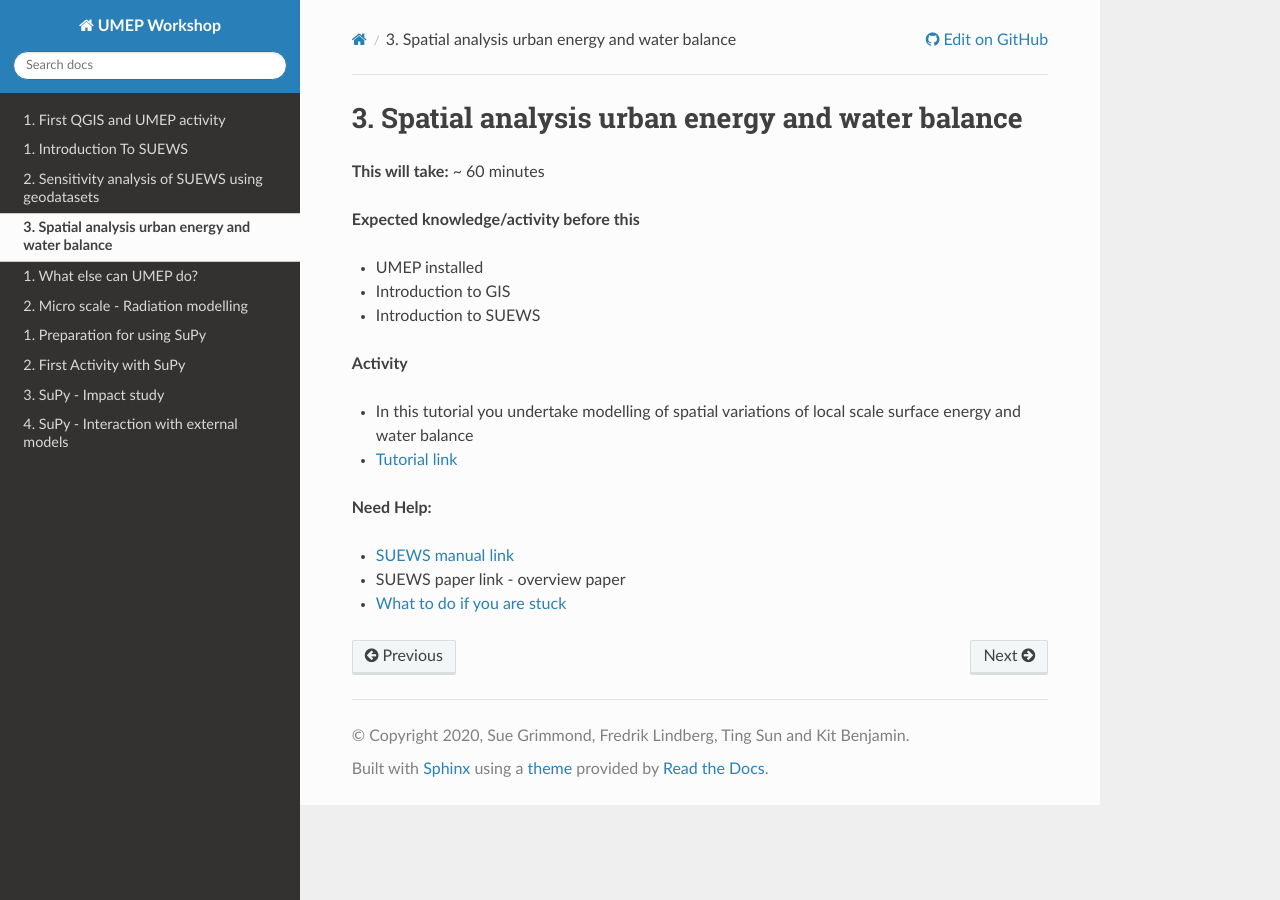
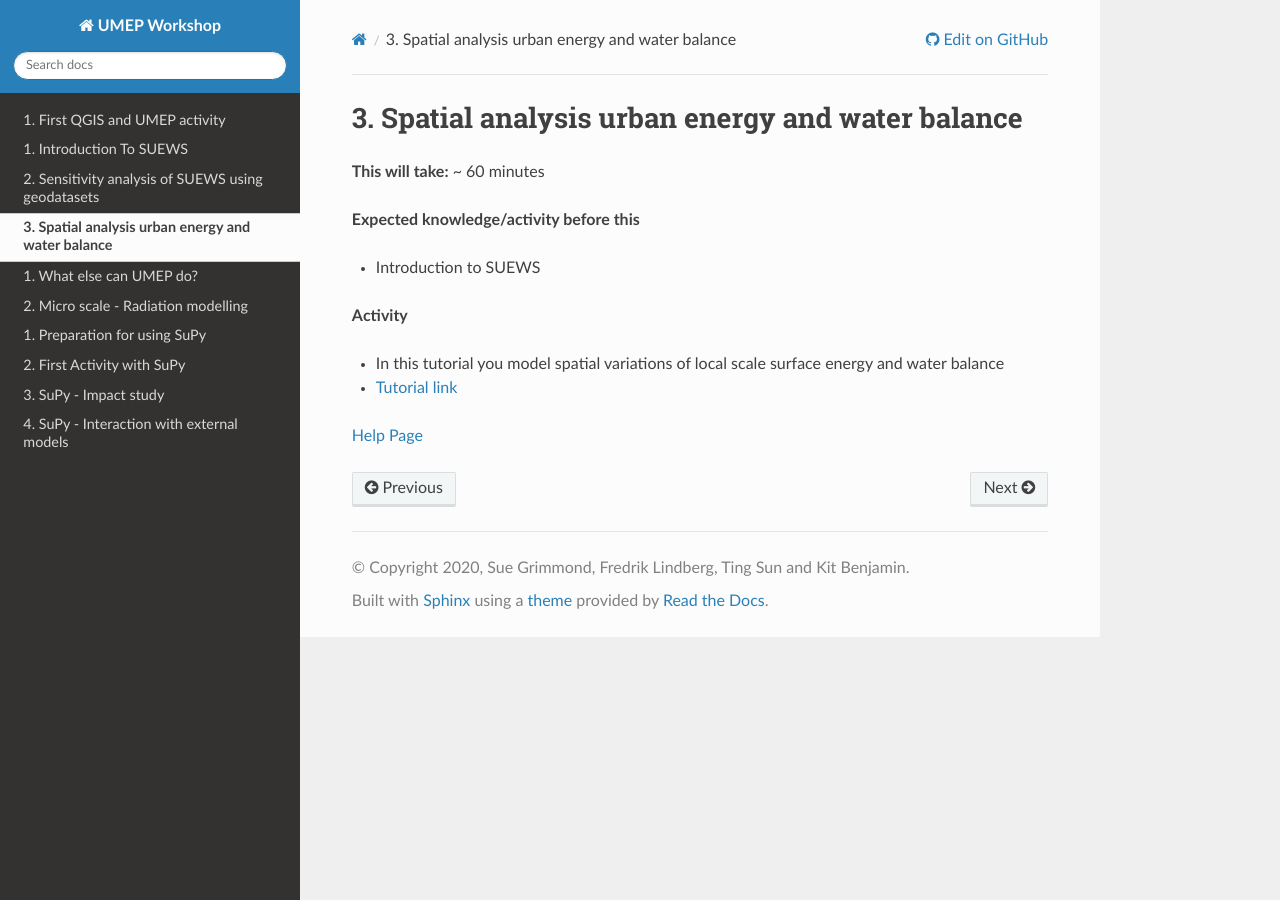
Before and after one commit to Urban-Meteorology-Reading/UMEP-Workshop, a Sphinx documentation site: the page built from source/SUEWS-3.rst, in a window 1280 px wide. Built offline with Sphinx 7.4.7 and the Read the Docs theme 2.0.0, drawn with Linux system fonts in a browser that asks for light colours; pages that are not in the unit, such as notebooks, are missing from menus.

Commit message:
Update SUEWS-3.rst

```diff
--- a/source/SUEWS-3.rst
+++ b/source/SUEWS-3.rst
@@ -6,21 +6,13 @@ Spatial analysis urban energy and water balance
 
 **Expected knowledge/activity before this**
 
--  UMEP installed
--  Introduction to GIS
 -  Introduction to SUEWS
 
 
 **Activity**
 
--  In this tutorial you undertake  modelling of spatial variations of local scale surface energy and water balance
+-  In this tutorial you model spatial variations of local scale surface energy and water balance
 
 -  `Tutorial link <https://umep-docs.readthedocs.io/projects/tutorial/en/latest/Tutorials/SuewsSpatial.html>`__
 
-**Need Help:**
-
--  `SUEWS manual link <https://suews-docs.readthedocs.io/>`__
--  SUEWS paper link - overview paper
-
--  `What to do if you are
-   stuck <https://github.com/Urban-Meteorology-Reading/UMEP-Workshop.io/wiki/Stuck%3F>`__
+`Help Page <https://urban-meteorology-reading.github.io/UMEP-Workshop.io/Need-help.html>`__
```
